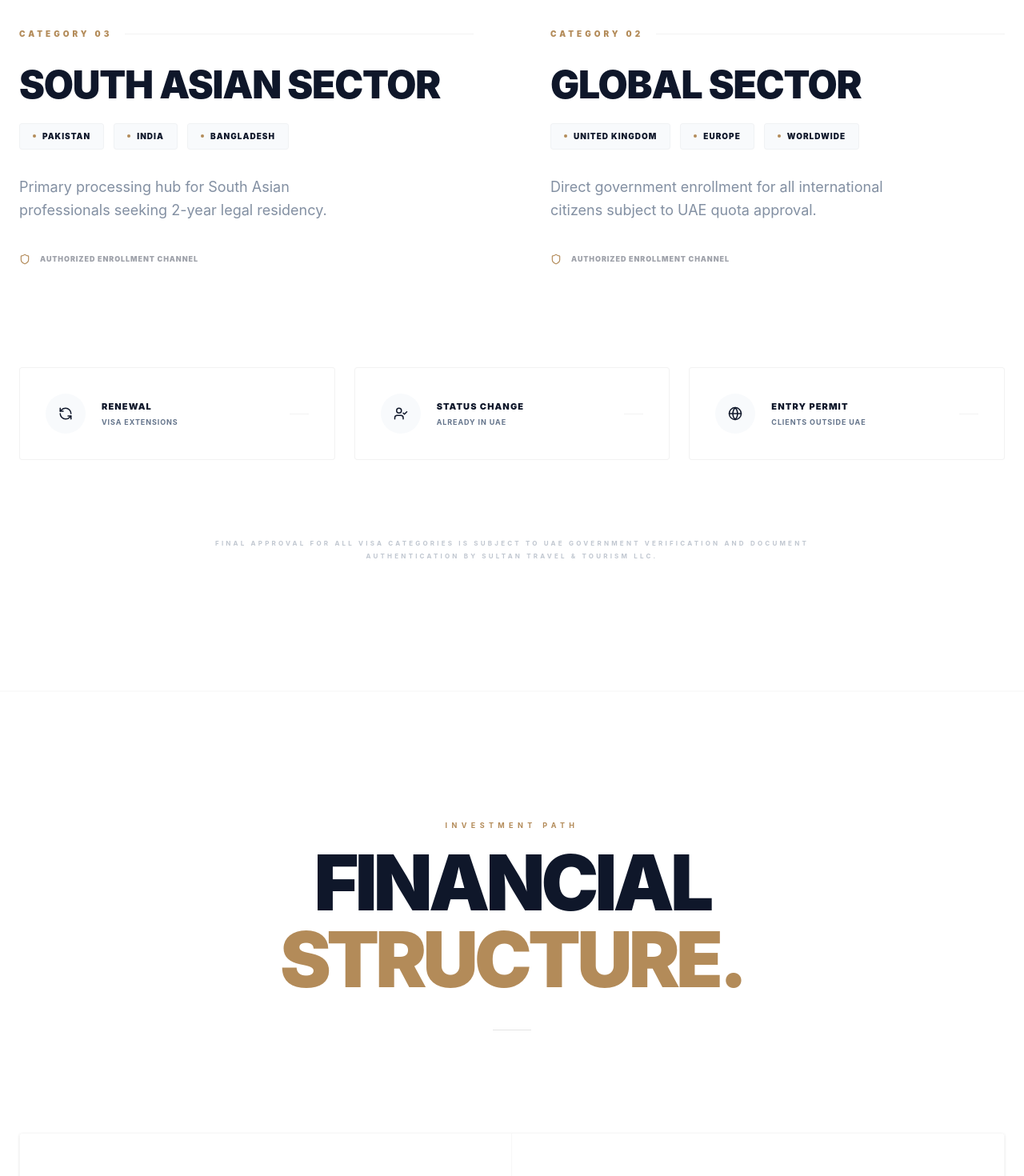
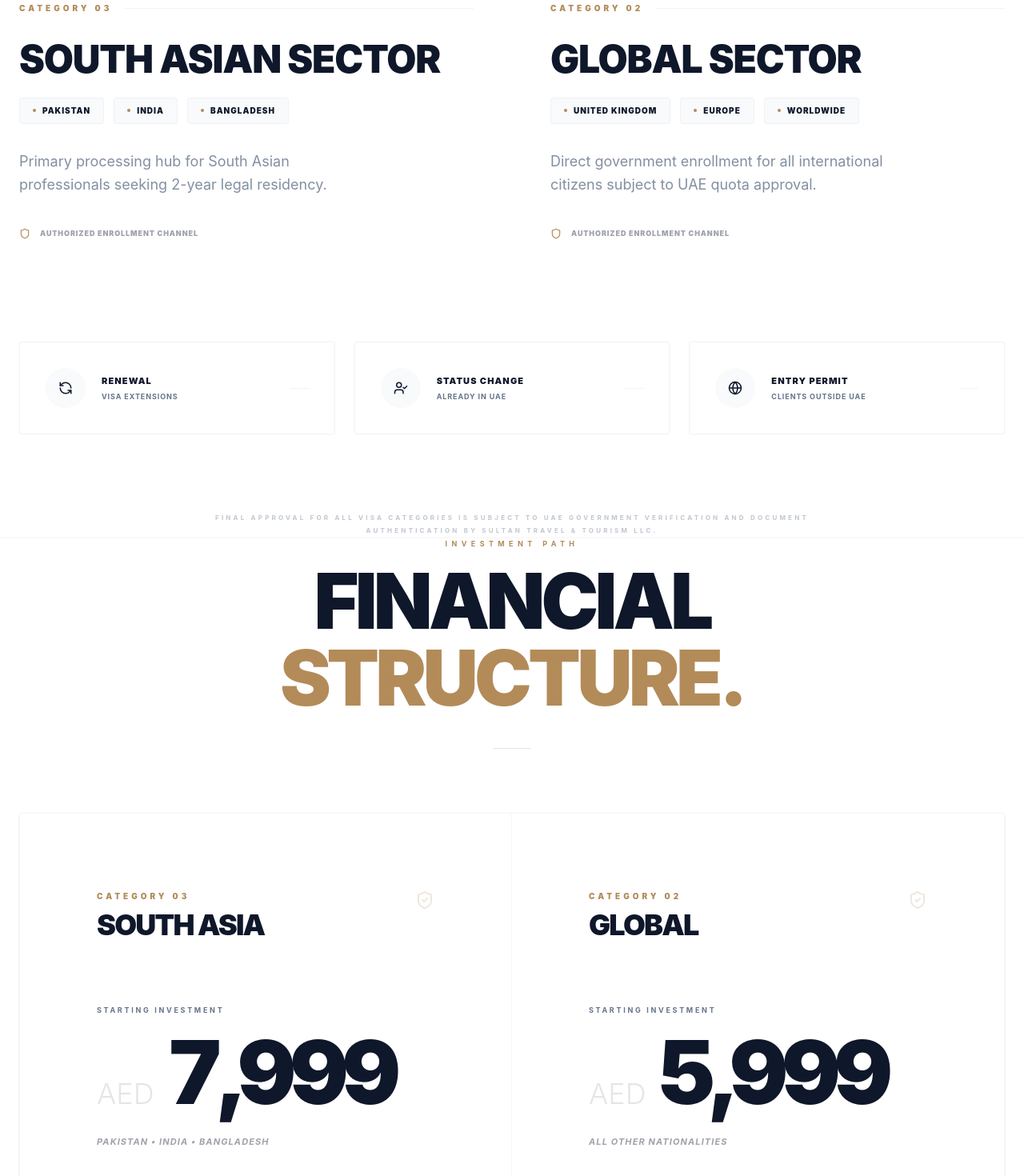
Before and after one commit to ahmeen2812/two-year-residency-visa, a Next.js app: page / in a window 1280 px wide. Shown: the part 4388-5858 px from the top of the page at 80% size. Built offline with nearby package versions, Linux system fonts and the light colour scheme.

Commit message:
build: final production release with fluid vertical rhythm and mobile-first logic

```diff
--- a/app/components/sections/Eligibility.tsx
+++ b/app/components/sections/Eligibility.tsx
@@ -193,7 +193,7 @@ export default function Eligibility() {
   };
 
   return (
-    <section id="eligibility" className="relative py-12 md:py-24 lg:py-40 bg-white px-6 overflow-hidden">
+    <section id="eligibility" className="relative pt-12 md:pt-24 lg:pt-32 pb-0 bg-white px-6 overflow-hidden">
       <div className="max-w-7xl mx-auto">
 
         {/* HEADER */}
--- a/app/components/sections/Pricing.tsx
+++ b/app/components/sections/Pricing.tsx
@@ -159,11 +159,11 @@ export default function Pricing({ onSelect }: PricingProps) {
   };
 
   return (
-    <section id="pricing" className="relative py-12 md:py-24 lg:py-40 bg-white px-6 overflow-hidden border-t border-black/[0.02]">
+    <section id="pricing" className="relative pt-0 pb-12 md:pb-24 lg:pb-32 bg-white px-6 overflow-hidden border-t border-black/[0.02]">
       <div className="max-w-7xl mx-auto">
 
         {/* REFINED HEADER: FLUID PADDING */}
-        <div className="text-center mb-16 md:mb-32">
+        <div className="text-center mb-12 md:mb-20">
           <motion.span initial={{ opacity: 0 }} whileInView={{ opacity: 1 }} className="text-[#B38B59] font-heading font-bold tracking-[0.6em] uppercase text-[9px] mb-4 block">Investment Path</motion.span>
           <motion.h2 initial={{ opacity: 0, y: 20 }} whileInView={{ opacity: 1, y: 0 }} className="text-4xl md:text-7xl lg:text-8xl font-heading font-black text-[#0F172A] tracking-tighter leading-none uppercase">
             FINANCIAL <br /> <span className="text-[#B38B59]">STRUCTURE.</span>
```
